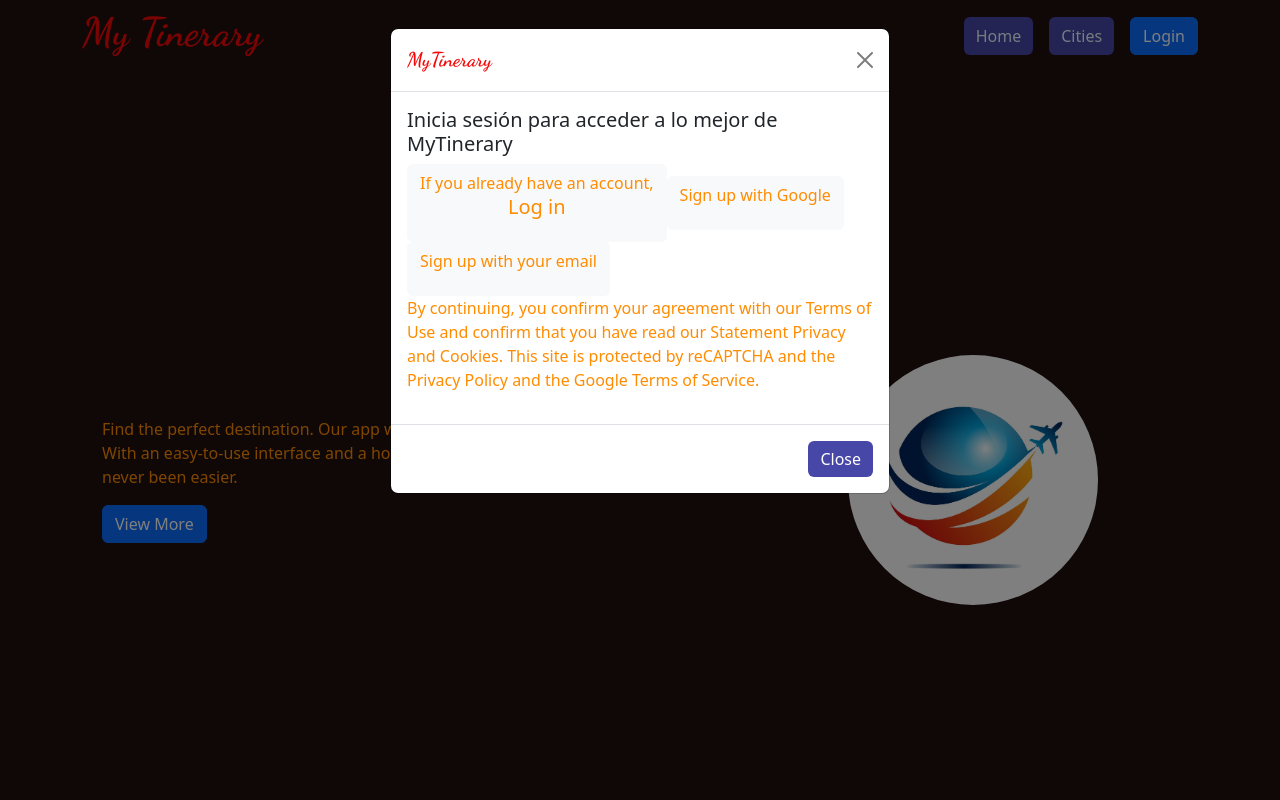
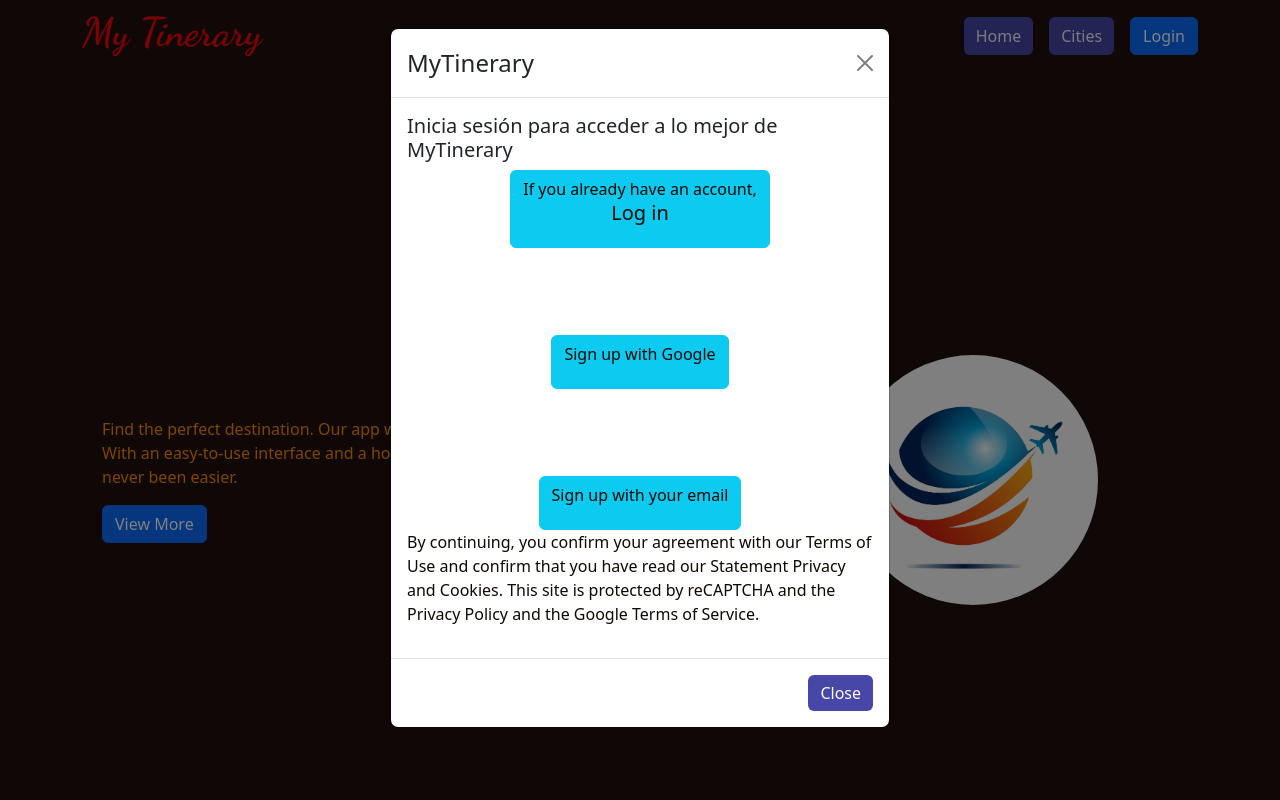
Before and after one commit to juan25258/MyTinerary-DominguezJuanMartin-, a React (Vite) app: page / in a window 1280 px wide. Both pictures are taken after a click on the button "Login". Shown: the top 800 px of the page. Built offline with nearby package versions, Linux system fonts and the light colour scheme; no server answers.

Commit message:
anda, pero no hay tiempo de modularizar

```diff
--- /dev/null
+++ b/src/componentes/ButtonLogin/Style.css
@@ -0,0 +1,10 @@
+div.buttons{
+    display: flex;
+    height: 45vh;
+    align-items: center;
+    flex-direction: column;
+    justify-content: space-between;
+}
+p.text-buttons-modal{
+   color: #0e0903
+}
--- a/src/componentes/ButtonLogin/index.jsx
+++ b/src/componentes/ButtonLogin/index.jsx
@@ -1,73 +1,61 @@
 import React from "react";
 import { Link as LinkSign } from "react-router-dom"
+import { useState } from "react";
+import { Modal, Button } from "react-bootstrap";
+import Style from "./Style.css"
+
+
 
 
 export default function buttonLogin() {
+  const [showModal, setShowModal] = useState(false);
+
+  const handleCloseModal = () => {
+    setShowModal(false);
+  };
+
   return (
     <>
       <button
         type="button"
         className="btn btn-primary"
-        data-bs-toggle="modal"
-        data-bs-target="#exampleModal"
+        onClick={() => setShowModal(true)}
       >
         Login
       </button>
 
-      <div
-        className="modal fade"
-        id="exampleModal"
-        tabindex="-1"
-        aria-labelledby="exampleModalLabel"
-        aria-hidden="true"
-      >
-        <div className="modal-dialog">
-          <div className="modal-content">
-            <div className="modal-header">
-              <h1 className="modal-title fs-5" id="exampleModalLabel">
-                MyTinerary
-              </h1>
-              <button
-                type="button"
-                className="btn-close"
-                data-bs-dismiss="modal"
-                aria-label="Close"
-              ></button>
-            </div>
-            <div className="modal-body">
+      <Modal show={showModal} onHide={handleCloseModal}>
+        <Modal.Header closeButton>
+          <Modal.Title>MyTinerary</Modal.Title>
+        </Modal.Header>
+        <Modal.Body>
           <h5>Inicia sesión para acceder a lo mejor de MyTinerary</h5>
-              <div>
-                <LinkSign type="button" className="btn btn-light" to="/SignIn">
-                  <p>If you already have an account, <h5>Log in</h5></p>
+          <div className="buttons">
+            <LinkSign type="button" className="btn btn-info" to="/SignIn" onClick={handleCloseModal}>
+              <p className="text-buttons-modal">If you already have an account, <h5>Log in</h5></p>
             </LinkSign>
-                <button type="button" className="btn btn-light">
-                  <p>Sign up with Google</p>
+            <button type="button" className="btn btn-info">
+              <p className="text-buttons-modal">Sign up with Google</p>
             </button>
-                <LinkSign type="button" className="btn btn-light" to="/SignUp">
-                  <p>Sign up with your email</p>
+            <LinkSign type="button" className="btn btn-info" to="/SignUp" onClick={handleCloseModal}>
+              <p className="text-buttons-modal">Sign up with your email</p>
             </LinkSign>
           </div>
           <div>
-                <p>
-                  By continuing, you confirm your agreement with our Terms of
-                  Use and confirm that you have read our Statement Privacy and
-                  Cookies. This site is protected by reCAPTCHA and the Privacy
-                  Policy and the Google Terms of Service.
+            <p className="text-buttons-modal">
+              By continuing, you confirm your agreement with our Terms of Use
+              and confirm that you have read our Statement Privacy and Cookies.
+              This site is protected by reCAPTCHA and the Privacy Policy and the
+              Google Terms of Service.
             </p>
           </div>
-            </div>
-            <div className="modal-footer">
-              <button
-                type="button"
-                class="btn btn-secondary"
-                data-bs-dismiss="modal"
-              >
+        </Modal.Body>
+        <Modal.Footer>
+          <Button variant="secondary" onClick={handleCloseModal}>
             Close
-              </button>
-            </div>
-          </div>
-        </div>
-      </div>
+          </Button>
+        </Modal.Footer>
+      </Modal>
     </>
   );
 }
--- /dev/null
+++ b/src/componentes/DetailsItineraries/Style.css
@@ -0,0 +1,6 @@
+div.DetailsItineraries{
+    height: 70vh;
+    display: flex;
+    align-items: center;
+    justify-content: center;
+}
--- /dev/null
+++ b/src/componentes/DetailsItineraries/index.jsx
@@ -0,0 +1,12 @@
+import React from 'react';
+import Style from "./Style.css"
+
+
+export default function DetailsItineraries() {
+  return (
+    <div className='DetailsItineraries'>
+        <h2>In construction</h2>
+
+    </div>
+  )
+}
--- a/src/pages/Details/Style.css
+++ b/src/pages/Details/Style.css
@@ -26,3 +26,6 @@ section.itineraries{
 h4{
   color:rgb(43, 107, 226);
 }
+#card-details{
+  width: auto !important;
+}
--- a/src/pages/Details/index.jsx
+++ b/src/pages/Details/index.jsx
@@ -2,6 +2,8 @@ import React, { useEffect } from "react";
 import { useDispatch, useSelector } from "react-redux";
 import Style from "./Style.css";
 import { fetchItinerariesAsync } from "../../Store/actions/itineraries";
+import DetailsItineraries from "../../componentes/DetailsItineraries";
+import { Link as LinkDetailsItineraries } from "react-router-dom";
 
 export default function Details() {
   const selectedCity = useSelector((state) => state.selectedCity);
@@ -17,14 +19,10 @@ export default function Details() {
   return (
     <>
       <main className="mainCities">
-        <div className="card mb-3" style={{ paddingRight: "max-width= 540px" }}>
+        <div className="card" id="card-details">
           <div className="row g-0">
             <div className="col-md-4">
-              <img
-                src={selectedCity.image}
-                className="img-fluid rounded-start "
-                alt=""
-              />
+              <img src={selectedCity.image} className="card-img" alt="" />
             </div>
             <div className="col-md-8">
               <div className="card-body">
@@ -38,23 +36,27 @@ export default function Details() {
       </main>
       <h2>Itineraries</h2>
       <section className="itineraries">
-
         {itineraries && itineraries.length > 0 ? (
           itineraries.map((itinerary) => (
-            <div key={itinerary.id} >
+            <div key={itinerary.id}>
               <h4 className="autor">{itinerary.name}</h4>
-                <div className="col" >
+              <div className="col">
                 <img className="image-itinerary" src={itinerary.image} alt="" />
 
-                  <p>{itinerary.duration}</p>
+                <p>Duration: {itinerary.duration}</p>
                 <p>{itinerary.hashtag}</p>
+                <p>Likes: {itinerary.likes}</p>
                 <p>
-                    <a className="btn btn-primary" href="#">
+                  <LinkDetailsItineraries
+                    id="btn-article"
+                    to="/DetailsItineraries"
+                    className="btn btn-primary"
+                    href="#"
+                  >
                     View details »
-                    </a>
+                  </LinkDetailsItineraries>
                 </p>
               </div>
-
             </div>
           ))
         ) : (
```
Also changed, not shown: src/App.jsx (+7 -0 lines). Lines whose indentation alone changed are shown as unchanged.
